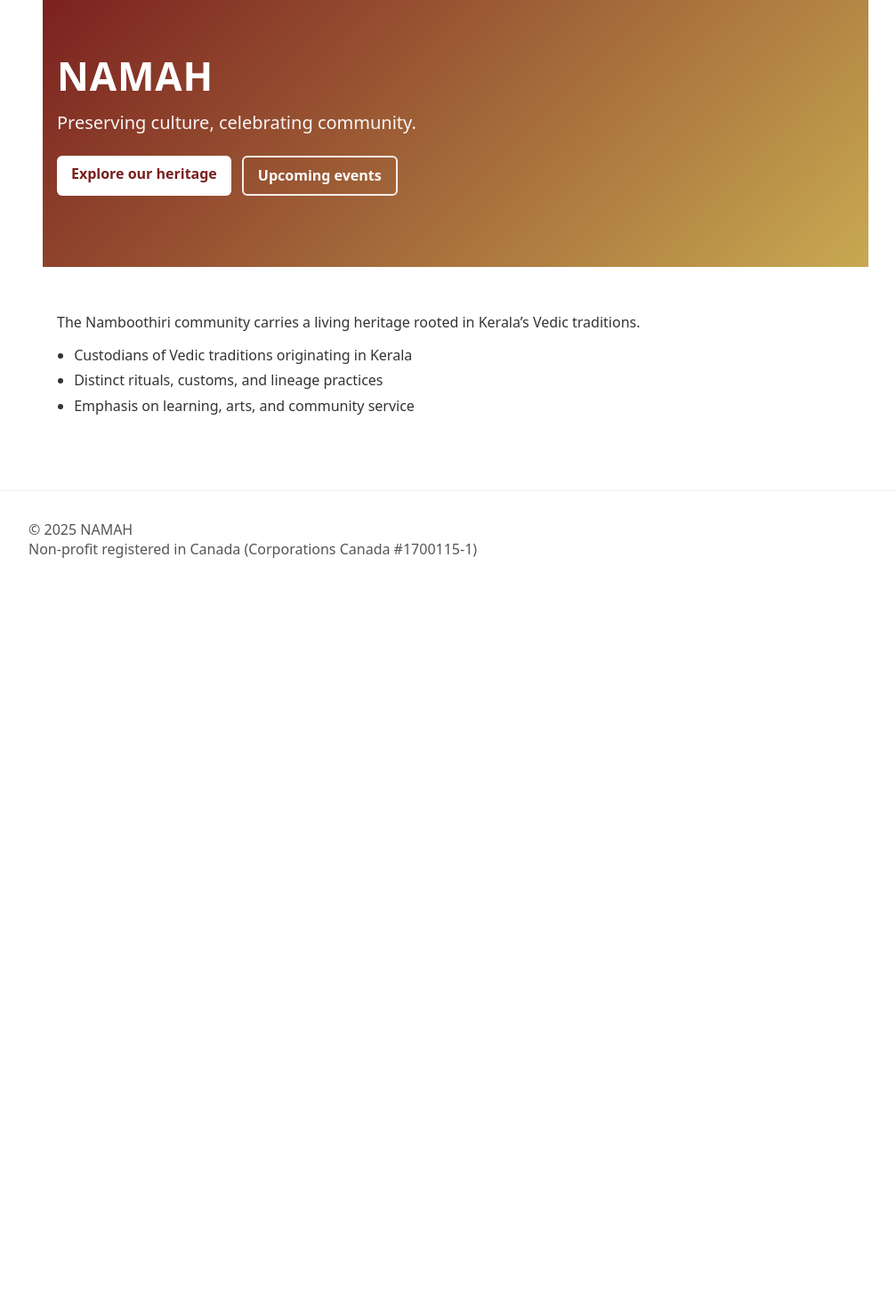
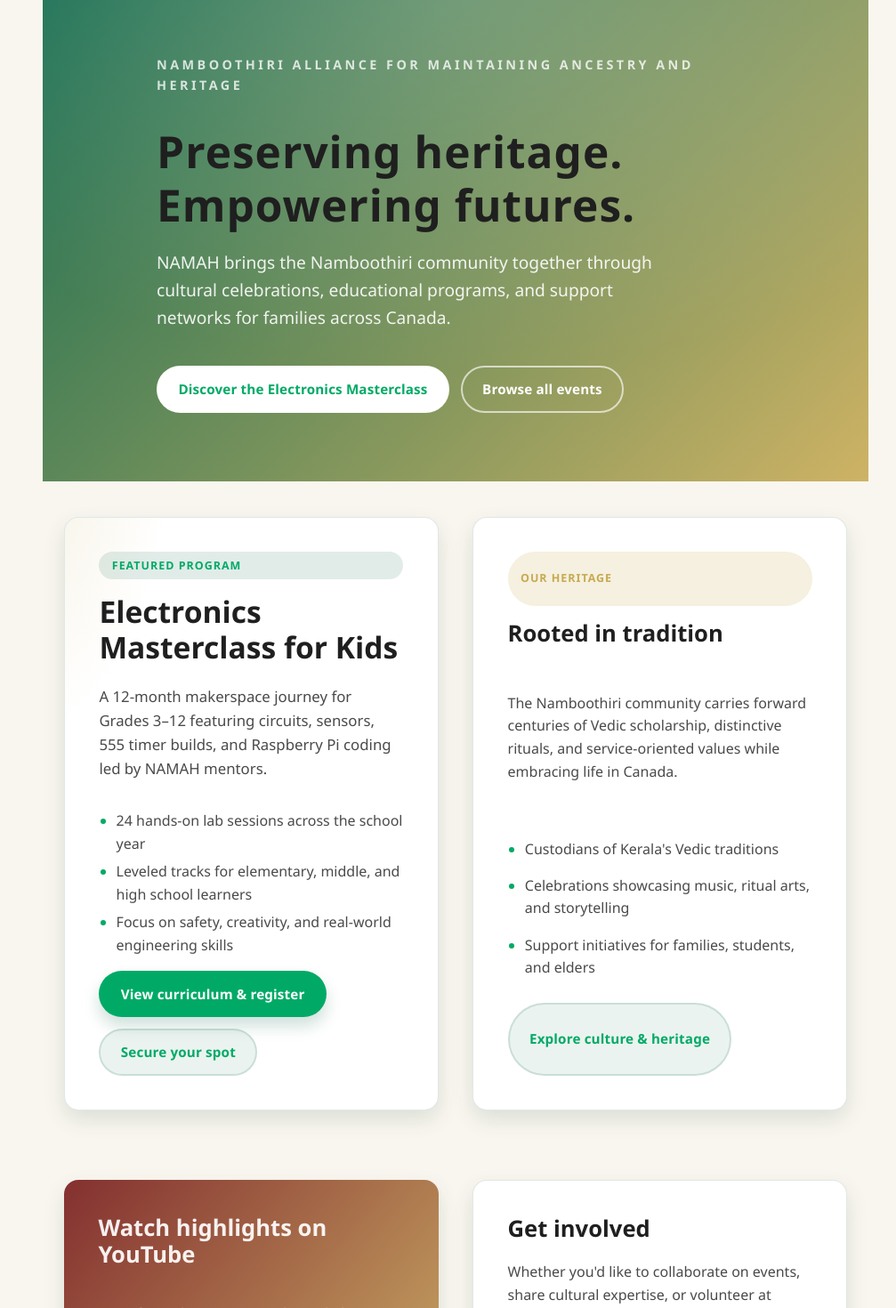
Before and after one commit to dotingalaxy/namah, a Next.js app in the folder web/: page / in a window 1280 px wide. Shown: the part 120-1590 px from the top of the page at 89% size, without its empty margins (128-1135 px from the left). Before the commit the page ends 800 px from the top, so only its background shows below. Built offline with nearby package versions, Linux system fonts and the light colour scheme.

Commit message:
Refresh site styling and update masterclass location

```diff
--- a/web/app/events/electronics-masterclass-for-kids/page.js
+++ b/web/app/events/electronics-masterclass-for-kids/page.js
@@ -8,7 +8,7 @@
   { label: 'Duration', value: '24 classes across 12 months (2 per month)' },
   { label: 'Format', value: 'Hands-on labs · 60-minute sessions' },
   { label: 'Ages', value: 'Grades 3–12 (leveled instruction)' },
-  { label: 'Location', value: 'Toronto, ON · NAMAH Community Hub' },
+  { label: 'Location', value: 'Milton, ON (exact location will be shared later)' },
 ];
 
 const enrollmentSteps = [
--- a/web/app/globals.css
+++ b/web/app/globals.css
@@ -1,6 +1,374 @@
-html, body { margin: 0; padding: 0; font-family: system-ui, -apple-system, Segoe UI, Roboto, Helvetica, Arial, sans-serif; color: #111; background: #fff; }
-* { box-sizing: border-box; }
-h1, h2, h3 { line-height: 1.2; }
-main { min-height: 60vh; }
-a { color: #0a6; text-decoration: none; }
-a:hover { text-decoration: underline; }
+:root {
+	--color-background: #f9f6ef;
+	--color-surface: #ffffff;
+	--color-surface-tint: #f1f8f5;
+	--color-primary: #0a6;
+	--color-primary-dark: #075c31;
+	--color-primary-soft: rgba(10, 102, 73, 0.08);
+	--color-accent: #7a1f1f;
+	--color-gold: #c8a951;
+	--color-text: #1f1f1f;
+	--color-text-muted: #4a4a4a;
+	--color-border: rgba(12, 65, 44, 0.12);
+	--color-youtube: #d22222;
+	--radius-sm: 8px;
+	--radius-md: 16px;
+	--radius-lg: 26px;
+	--shadow-soft: 0 14px 32px rgba(12, 65, 44, 0.14);
+	--shadow-card: 0 10px 24px rgba(12, 65, 44, 0.12);
+	--gradient-event: linear-gradient(140deg, rgba(10, 102, 73, 0.92) 10%, rgba(120, 31, 31, 0.88) 100%);
+}
+
+html,
+body {
+	margin: 0;
+	padding: 0;
+	font-family: 'Segoe UI', system-ui, -apple-system, BlinkMacSystemFont, 'Helvetica Neue', Arial, sans-serif;
+	color: var(--color-text);
+	background: var(--color-background);
+}
+
+body {
+	line-height: 1.6;
+	-webkit-font-smoothing: antialiased;
+}
+
+* {
+	box-sizing: border-box;
+}
+
+h1,
+h2,
+h3,
+h4,
+h5,
+h6 {
+	line-height: 1.2;
+	margin-top: 0;
+	color: var(--color-text);
+}
+
+p {
+	margin-top: 0;
+	color: var(--color-text-muted);
+}
+
+main {
+	min-height: 60vh;
+}
+
+a {
+	color: var(--color-primary);
+	text-decoration: none;
+	transition: color 0.2s ease, background 0.2s ease, border-color 0.2s ease;
+}
+
+a:hover {
+	text-decoration: none;
+	color: var(--color-primary-dark);
+}
+
+.layout-container {
+	max-width: 1080px;
+	margin: 0 auto;
+	padding: 0 1.5rem;
+}
+
+.section {
+	padding: clamp(2.5rem, 3vw, 4rem) 0;
+}
+
+.section--tight {
+	padding: clamp(2rem, 3vw, 3.5rem) 0;
+}
+
+.hero {
+	padding: clamp(4rem, 6vw, 5.5rem) 0;
+	position: relative;
+	overflow: hidden;
+}
+
+.hero::after {
+	content: '';
+	position: absolute;
+	inset: 0;
+	background: radial-gradient(120% 120% at 50% 0%, rgba(255, 255, 255, 0.2) 0%, transparent 65%);
+	pointer-events: none;
+}
+
+.hero--event {
+	background: var(--gradient-event);
+	color: #fff;
+}
+
+.hero--event .hero__eyebrow,
+.hero--event .hero__description,
+.hero--event .hero__heading {
+	color: #fff;
+}
+
+.hero__content {
+	position: relative;
+	z-index: 2;
+	display: grid;
+	gap: 1.25rem;
+	max-width: 720px;
+}
+
+.hero__eyebrow {
+	font-size: 0.9rem;
+	letter-spacing: 0.24em;
+	text-transform: uppercase;
+	font-weight: 600;
+	color: rgba(255, 255, 255, 0.74);
+}
+
+.hero__heading {
+	font-size: clamp(2.4rem, 5vw, 3.1rem);
+	letter-spacing: 0.02em;
+	margin: 0;
+}
+
+.hero__description {
+	font-size: clamp(1.05rem, 2vw, 1.2rem);
+	max-width: 52ch;
+	color: rgba(255, 255, 255, 0.9);
+}
+
+.hero__ctas {
+	display: flex;
+	flex-wrap: wrap;
+	gap: 0.8rem;
+}
+
+.btn {
+	display: inline-flex;
+	align-items: center;
+	justify-content: center;
+	gap: 0.4rem;
+	padding: 0.75rem 1.4rem;
+	border-radius: 999px;
+	font-weight: 600;
+	font-size: 0.95rem;
+	letter-spacing: 0.01em;
+	border: 2px solid transparent;
+	transition: transform 0.18s ease, box-shadow 0.18s ease, background 0.18s ease;
+	cursor: pointer;
+}
+
+.btn:focus {
+	outline: 3px solid rgba(10, 102, 73, 0.24);
+	outline-offset: 3px;
+}
+
+.btn:hover {
+	transform: translateY(-1px);
+}
+
+.btn--primary {
+	background: var(--color-primary);
+	color: #fff;
+	box-shadow: 0 10px 18px rgba(10, 102, 73, 0.2);
+}
+
+.btn--primary:hover {
+	background: var(--color-primary-dark);
+	box-shadow: 0 14px 24px rgba(10, 102, 73, 0.26);
+}
+
+.btn--ghost {
+	background: rgba(10, 102, 73, 0.08);
+	color: var(--color-primary);
+	border-color: rgba(10, 102, 73, 0.15);
+}
+
+.btn--ghost:hover {
+	background: rgba(10, 102, 73, 0.14);
+}
+
+.btn--light {
+	background: #fff;
+	color: var(--color-primary);
+}
+
+.btn--light:hover {
+	color: var(--color-primary-dark);
+	box-shadow: 0 12px 24px rgba(255, 255, 255, 0.18);
+}
+
+.btn--outline-light {
+	background: transparent;
+	color: #fff;
+	border-color: rgba(255, 255, 255, 0.65);
+}
+
+.btn--outline-light:hover {
+	border-color: #fff;
+	color: #fff;
+	background: rgba(255, 255, 255, 0.16);
+}
+
+.btn--accent {
+	background: var(--color-youtube);
+	color: #fff;
+	box-shadow: 0 10px 18px rgba(210, 34, 34, 0.24);
+}
+
+.btn--accent:hover {
+	background: #b11818;
+}
+
+.card {
+	background: var(--color-surface);
+	border-radius: var(--radius-md);
+	padding: clamp(1.75rem, 3vw, 2.4rem);
+	border: 1px solid var(--color-border);
+	box-shadow: var(--shadow-card);
+	display: grid;
+	gap: 1rem;
+}
+
+.card--feature {
+	position: relative;
+	overflow: hidden;
+}
+
+.card--feature::before {
+	content: '';
+	position: absolute;
+	inset: -60% 40% 20% -40%;
+	background: radial-gradient(60% 60% at 30% 30%, rgba(200, 169, 81, 0.18) 0%, transparent 65%);
+	pointer-events: none;
+}
+
+.card--feature > * {
+	position: relative;
+	z-index: 1;
+}
+
+.card--media {
+	background: linear-gradient(130deg, rgba(122, 31, 31, 0.92) 0%, rgba(200, 169, 81, 0.85) 100%);
+	color: #fff;
+	border: none;
+}
+
+.card--media h3,
+.card--media p {
+	color: rgba(255, 255, 255, 0.92);
+}
+
+.card__actions {
+	display: flex;
+	flex-wrap: wrap;
+	gap: 0.8rem;
+}
+
+.card__meta {
+	font-size: 0.9rem;
+	color: var(--color-text-muted);
+}
+
+.card--media .card__meta {
+	color: rgba(255, 255, 255, 0.8);
+}
+
+.cards-grid {
+	display: grid;
+	gap: clamp(1.5rem, 3vw, 2.5rem);
+}
+
+.cards-grid--two {
+	grid-template-columns: repeat(auto-fit, minmax(260px, 1fr));
+}
+
+.pill {
+	display: inline-flex;
+	align-items: center;
+	gap: 0.4rem;
+	padding: 0.35rem 0.9rem;
+	border-radius: 999px;
+	font-size: 0.78rem;
+	font-weight: 600;
+	letter-spacing: 0.08em;
+	text-transform: uppercase;
+	background: rgba(10, 102, 73, 0.12);
+	color: var(--color-primary);
+}
+
+.pill--highlight {
+	background: rgba(200, 169, 81, 0.18);
+	color: var(--color-gold);
+}
+
+.pill--now {
+	background: rgba(10, 102, 73, 0.18);
+}
+
+.section-title {
+	font-size: clamp(1.7rem, 4vw, 2.1rem);
+	margin-bottom: 0.4rem;
+}
+
+.section-title--medium {
+	font-size: 1.6rem;
+	margin-bottom: 0.3rem;
+}
+
+.section-subtitle {
+	font-size: 1.05rem;
+	color: var(--color-text-muted);
+	max-width: 60ch;
+}
+
+.feature-list {
+	margin: 0;
+	padding-left: 1.2rem;
+	display: grid;
+	gap: 0.35rem;
+	color: var(--color-text-muted);
+}
+
+.feature-list li::marker {
+	color: var(--color-primary);
+}
+
+.muted-text {
+	color: var(--color-text-muted);
+}
+
+.events-page .divider {
+	border: none;
+	height: 1px;
+	background: rgba(12, 65, 44, 0.12);
+	margin: 3rem 0;
+}
+
+@media (max-width: 720px) {
+	.hero {
+		padding: 3rem 0 3.5rem;
+	}
+
+	.hero__ctas {
+		flex-direction: column;
+		align-items: flex-start;
+	}
+
+	.card {
+		padding: 1.5rem;
+	}
+
+	.layout-container {
+		padding: 0 1.1rem;
+	}
+}
+
+@media (max-width: 480px) {
+	.btn {
+		width: 100%;
+		justify-content: center;
+	}
+
+	.cards-grid--two {
+		grid-template-columns: 1fr;
+	}
+}
--- a/web/app/page.js
+++ b/web/app/page.js
@@ -2,70 +2,107 @@
   return (
     <>
       <section
+        className="hero"
         style={{
-          padding: '5rem 1rem',
-          background: 'linear-gradient(135deg, #7A1F1F 0%, #C8A951 100%)',
+          background: 'linear-gradient(135deg, rgba(10,102,73,0.95) 0%, rgba(200,169,81,0.88) 100%)',
           color: '#fff',
         }}
       >
-        <div style={{ maxWidth: '1080px', margin: '0 auto' }}>
-          <h1 style={{ fontSize: '2.75rem', margin: 0, letterSpacing: '0.02em' }}>NAMAH</h1>
-          <p style={{ fontSize: '1.25rem', margin: '0.75rem 0 1.5rem', opacity: 0.95 }}>
-            Preserving culture, celebrating community.
+        <div className="layout-container hero__content">
+          <p className="hero__eyebrow" style={{ color: 'rgba(255,255,255,0.78)' }}>
+            Namboothiri Alliance for Maintaining Ancestry and Heritage
           </p>
-          <div style={{ display: 'flex', gap: '0.75rem', flexWrap: 'wrap' }}>
-            <a
-              href="/culture"
-              style={{
-                padding: '0.6rem 1rem',
-                background: '#fff',
-                color: '#7A1F1F',
-                borderRadius: 6,
-                fontWeight: 600,
-              }}
-            >
-              Explore our heritage
+          <h1 className="hero__heading">Preserving heritage. Empowering futures.</h1>
+          <p className="hero__description">
+            NAMAH brings the Namboothiri community together through cultural celebrations, educational programs, and support networks for families across Canada.
+          </p>
+          <div className="hero__ctas">
+            <a className="btn btn--light" href="/events/electronics-masterclass-for-kids">
+              Discover the Electronics Masterclass
             </a>
-            <a
-              href="/events"
-              style={{
-                padding: '0.6rem 1rem',
-                border: '2px solid rgba(255,255,255,0.9)',
-                color: '#fff',
-                borderRadius: 6,
-                fontWeight: 600,
-              }}
-            >
-              Upcoming events
+            <a className="btn btn--outline-light" href="/events">
+              Browse all events
             </a>
           </div>
         </div>
       </section>
 
-      <section style={{ padding: '3rem 1rem', background: '#fff' }}>
-        <div
-          style={{
-            maxWidth: '1080px',
-            margin: '0 auto',
-            display: 'grid',
-            gap: '1.5rem',
-            gridTemplateColumns: 'minmax(0,1fr)',
-            alignItems: 'start',
-          }}
-        >
-          <div>
-
-            <p style={{ lineHeight: 1.8, color: '#333', margin: '0 0 0.5rem' }}>
-              The Namboothiri community carries a living heritage rooted in Kerala’s Vedic traditions.
+      <section className="section">
+        <div className="layout-container cards-grid cards-grid--two">
+          <div className="card card--feature">
+            <span className="pill">Featured Program</span>
+            <h2 className="section-title">Electronics Masterclass for Kids</h2>
+            <p className="section-subtitle">
+              A 12-month makerspace journey for Grades 3–12 featuring circuits, sensors, 555 timer builds, and Raspberry Pi coding led by NAMAH mentors.
             </p>
-            <ul style={{ lineHeight: 1.8, color: '#333', paddingLeft: '1.2rem', margin: 0 }}>
-              <li>Custodians of Vedic traditions originating in Kerala</li>
-              <li>Distinct rituals, customs, and lineage practices</li>
-              <li>Emphasis on learning, arts, and community service</li>
-
+            <ul className="feature-list">
+              <li>24 hands-on lab sessions across the school year</li>
+              <li>Leveled tracks for elementary, middle, and high school learners</li>
+              <li>Focus on safety, creativity, and real-world engineering skills</li>
             </ul>
+            <div className="card__actions">
+              <a className="btn btn--primary" href="/events/electronics-masterclass-for-kids">
+                View curriculum &amp; register
+              </a>
+              <a className="btn btn--ghost" href="/events/electronics-masterclass-for-kids#register">
+                Secure your spot
+              </a>
+            </div>
           </div>
 
+          <div className="card">
+            <span className="pill pill--highlight">Our Heritage</span>
+            <h2 className="section-title section-title--medium">Rooted in tradition</h2>
+            <p>
+              The Namboothiri community carries forward centuries of Vedic scholarship, distinctive rituals, and service-oriented values while embracing life in Canada.
+            </p>
+            <ul className="feature-list">
+              <li>Custodians of Kerala&apos;s Vedic traditions</li>
+              <li>Celebrations showcasing music, ritual arts, and storytelling</li>
+              <li>Support initiatives for families, students, and elders</li>
+            </ul>
+            <div className="card__actions">
+              <a className="btn btn--ghost" href="/culture">
+                Explore culture &amp; heritage
+              </a>
+            </div>
+          </div>
+        </div>
+      </section>
+
+      <section className="section section--tight" style={{ paddingBottom: '4.5rem' }}>
+        <div className="layout-container cards-grid cards-grid--two">
+          <div className="card card--media">
+            <h3 className="section-title section-title--medium" style={{ color: 'rgba(255,255,255,0.92)' }}>
+              Watch highlights on YouTube
+            </h3>
+            <p>
+              From festival recaps to youth spotlights, our channel captures moments that connect NAMAH members worldwide.
+            </p>
+            <div className="card__actions">
+              <a
+                className="btn btn--accent"
+                href="https://www.youtube.com/@torontonambudiris"
+                target="_blank"
+                rel="noopener noreferrer"
+              >
+                Visit our channel
+              </a>
+            </div>
+          </div>
+
+          <div className="card">
+            <h3 className="section-title section-title--medium">Get involved</h3>
+            <p>
+              Whether you&apos;d like to collaborate on events, share cultural expertise, or volunteer at community programs, NAMAH thrives on participation.
+            </p>
+            <div className="card__actions">
+              <a className="btn btn--primary" href="/contact">
+                Connect with our team
+              </a>
+            </div>
+            <p className="card__meta">We typically respond within two business days.</p>
+          </div>
         </div>
       </section>
     </>
```
Also changed, not shown: web/app/events/page.js (+69 -31 lines).
